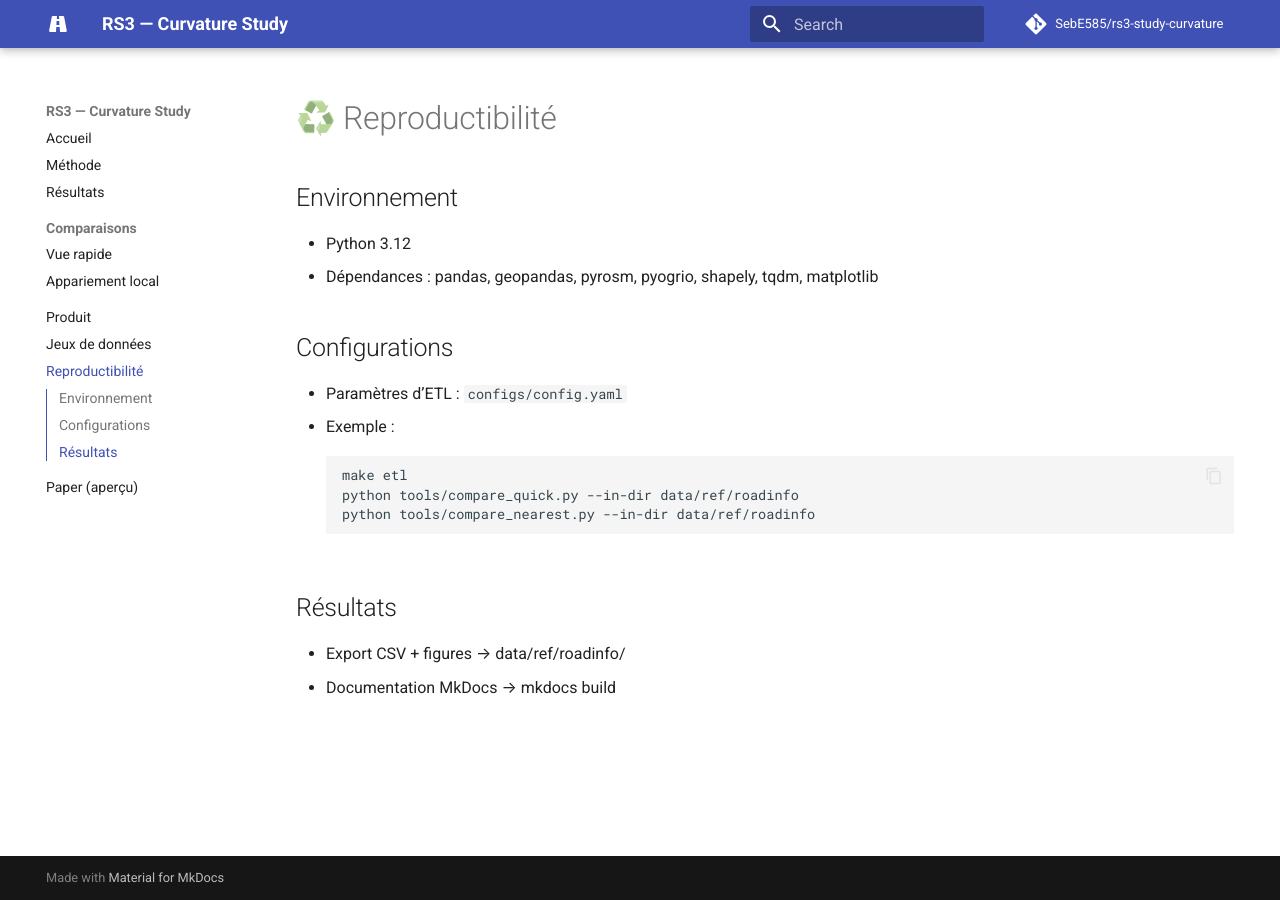
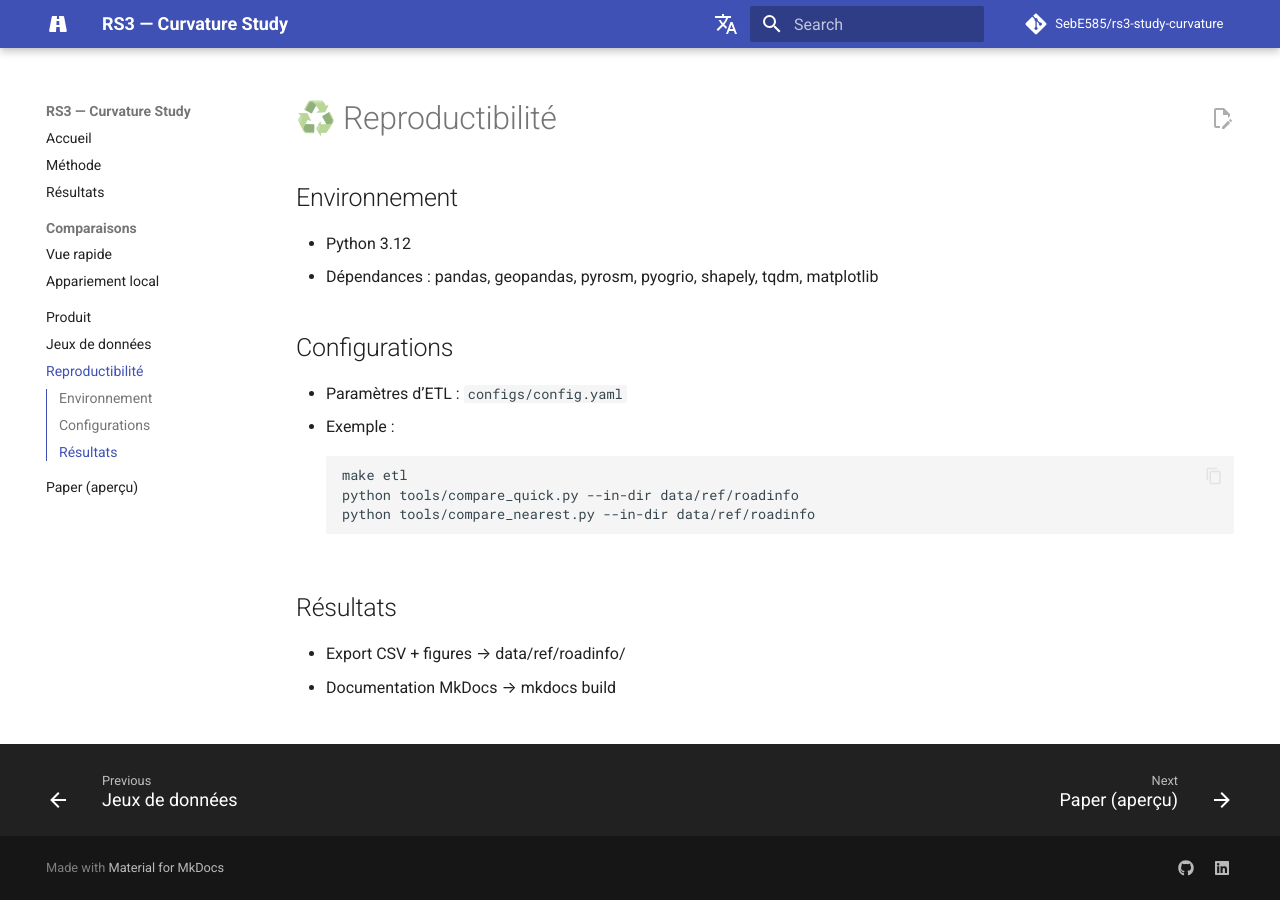
Before and after one commit to SebE585/rs3-study-curvature, an MkDocs documentation site: the page built from docs/reproducibility.md, in a window 1280 px wide. Built offline with MkDocs 1.6.1 and Material for MkDocs 9.7.7, drawn with Linux system fonts in a browser that asks for light colours; comment, search, counter and statistics services are not loaded; some of the changed lines change nothing that is shown.

Commit message:
Mise à jour de la documentation

```diff
--- a/mkdocs.yml
+++ b/mkdocs.yml
@@ -3,6 +3,7 @@ site_description: Étude des rayons de courbure et implications pour a_lat = v^2
 site_url: https://sebe585.github.io/rs3-study-curvature/
 repo_url: https://github.com/SebE585/rs3-study-curvature
 repo_name: SebE585/rs3-study-curvature
+language: fr
 edit_uri: edit/main/docs/
 
 theme:
@@ -13,6 +14,8 @@ theme:
     - navigation.top         # barre de nav collante
     - content.code.copy
     - toc.integrate
+    - navigation.footer
+    - content.action.edit
   icon:
     logo: material/road-variant # changeable par un logo local si vous en avez un
   favicon: assets/img/favicon.png  # placez un favicon ici si vous en avez un
@@ -29,6 +32,19 @@ markdown_extensions:
 
 extra_javascript:
   - https://cdn.jsdelivr.net/npm/mathjax@3/es5/tex-mml-chtml.js
+
+extra:
+  social:
+    - icon: fontawesome/brands/github
+      link: https://github.com/SebE585
+      name: GitHub
+    - icon: fontawesome/brands/linkedin
+      link: https://www.linkedin.com/in/sebastienedet/
+      name: LinkedIn
+  alternate:
+    - name: Français
+      link: /
+      lang: fr
 
 plugins:
   - search
```
Also changed, not shown: 1 other file.
